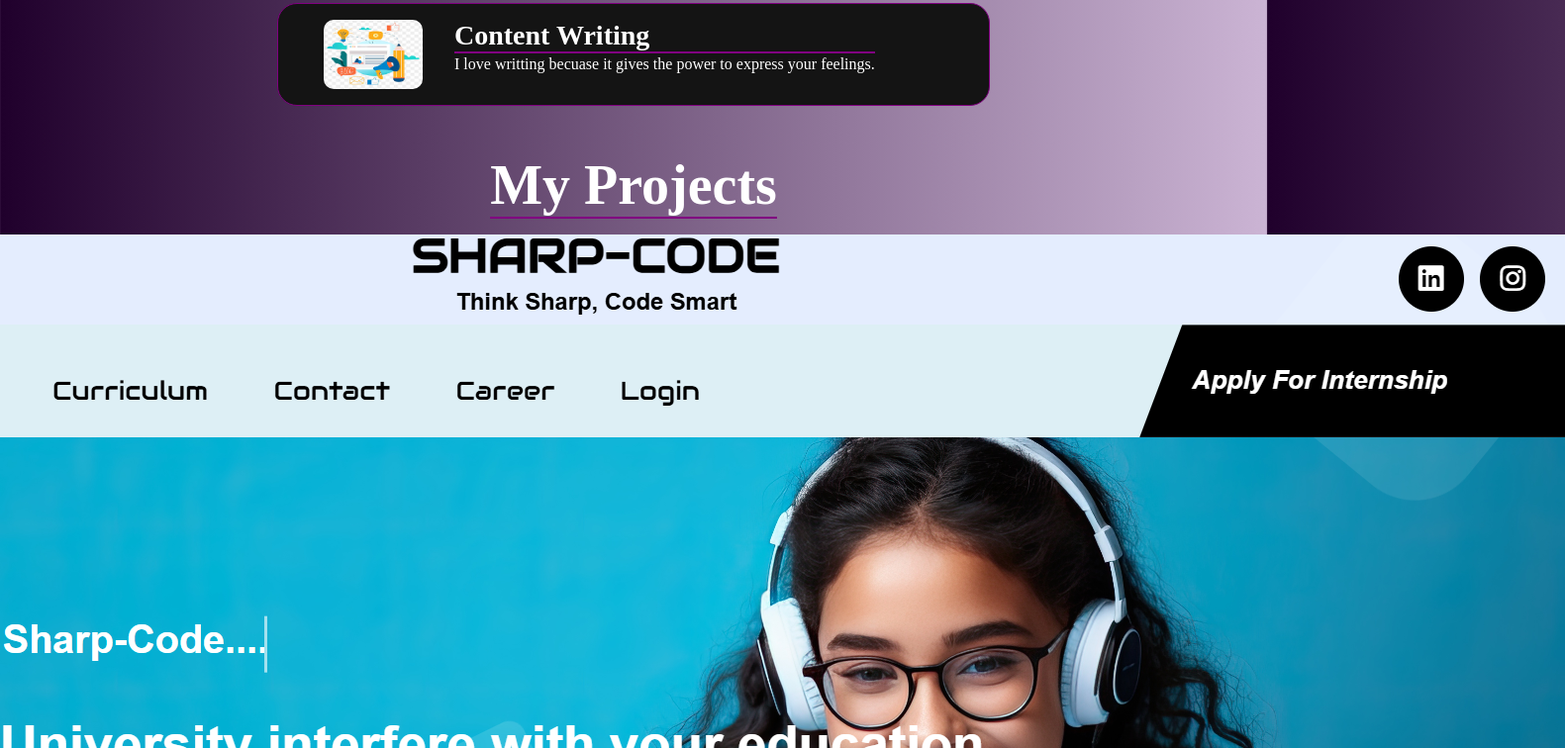
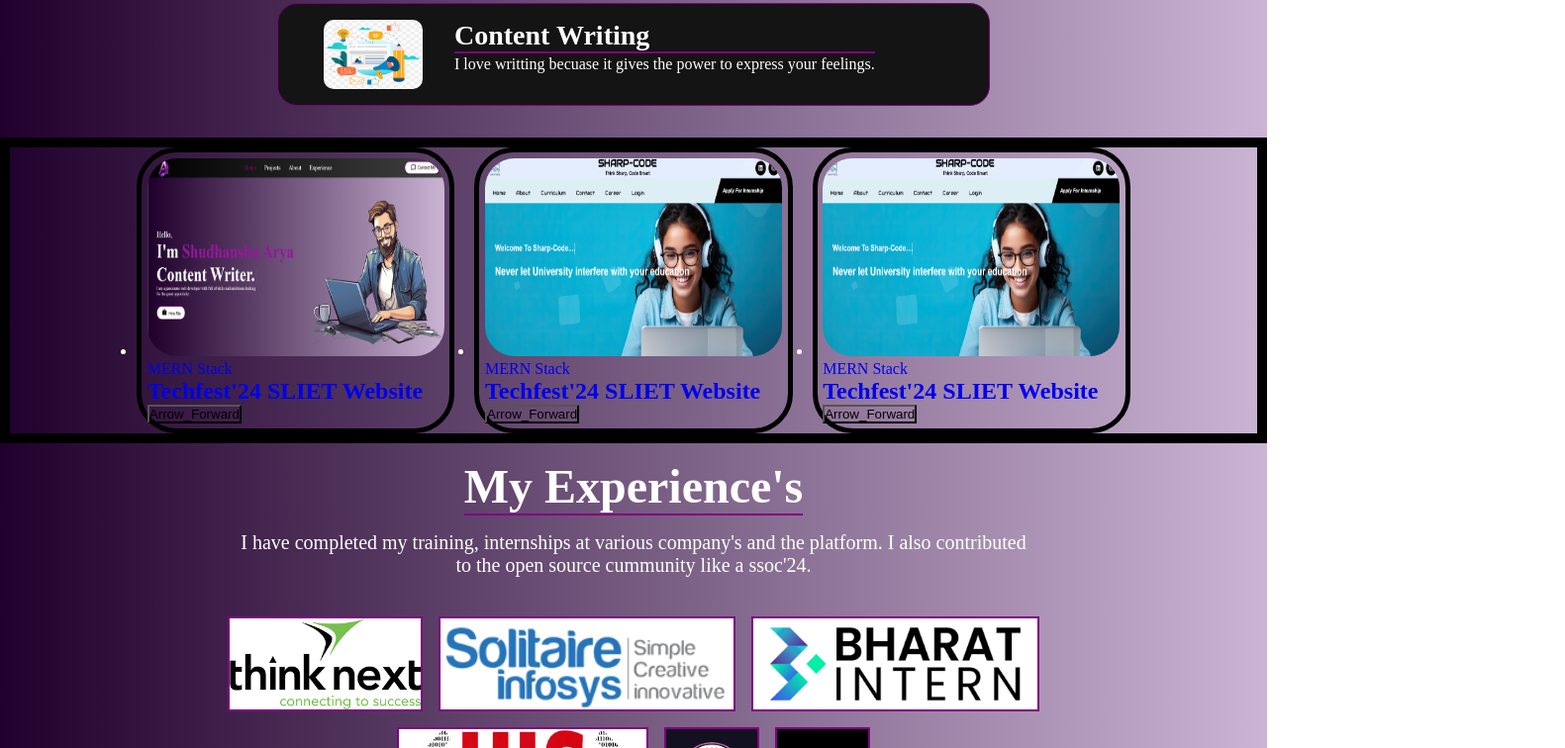
Before and after one commit to Shudhanshuarya09/Portfolio-react, a React (Create React App) app: page / in a window 1280 px wide. Shown: the part 2060-2816 px from the top of the page at 99% size, 1581 px wide, since content can reach past the window. Built offline with nearby package versions, Linux system fonts and the light colour scheme.

Commit message:
structure ready

```diff
--- a/src/components/Works/work.css
+++ b/src/components/Works/work.css
@@ -1,4 +1,4 @@
-#works{
+/* #works{
   margin: 0 auto;
   min-height: calc(100vh-4rem);
   width: 100vw;
@@ -23,15 +23,15 @@
   display: flex;
   align-items: center;
   justify-content: center;
-  width: 100vw;
-  max-width: 50rem;
+  width: 10vw;
+  max-width: 10rem;
   flex-wrap: wrap;
   object-fit: contain;
 }
 .worksImage{
 
   height: 15rem;
- /* max-width: 70rem; */
+
 
   margin: 0.5rem;
 
@@ -52,18 +52,38 @@
   border: 2px solid purple;
 }
 .worksImage:hover{
-  /* transition: cubic-bezier(0.175, 0.82, 0.165, 1); */
+
   cursor: pointer;
+} */
+
+/* * {
+  margin: 0;
+  padding: 10px;
+  box-sizing: border-box;
+} */
+#works {
 }
-
-.container{
-  margin: 0;
-  padding: 0;
-  box-sizing: border-box;
+.card-wrapper {
+  border: solid black 10px;
+}
+.card-list {
   display: flex;
   align-items: center;
   justify-content: center;
-  min-height: 100vh;
-  background-color: blueviolet;
+  gap: 1.25rem;
+}
 
+.card-item {
+  /* width: 50px;  */
+  max-height: 500px;
+  border: solid black 5px;
+  border-radius: 40px;
+  padding: 0.35rem;
 }
+.card-link {
+}
+.card-image {
+  height: 200px;
+  width: 300px;
+  border-radius: 30px;
+}
--- a/src/components/Works/work.js
+++ b/src/components/Works/work.js
@@ -3,36 +3,64 @@
 
 const Work = () => {
   return (
-    <section id="works">
-      <h1 className="worksTitle">My Projects</h1>
-      <span className="worksDesc"></span>
-      {/* <div className="worksImages">
-      <img src="/Images/P2.png" alt="" className="worksImage" />
-        <img src="/Images/P1.png" alt="" className="worksImage" />
+    // <section id="works">
+    //   <h1 className="worksTitle">My Projects</h1>
+    //   <span className="worksDesc"></span>
+    //   <div className="worksImages">
+    //   <img src="/Images/P2.png" alt="" className="worksImage" />
+    //     <img src="/Images/P1.png" alt="" className="worksImage" />
 
-        <img src="/assets/portfolio-3.png" alt="" className="worksImage" />
-        <img src="/assets/portfolio-4.png" alt="" className="worksImage" />
-        <img src="/assets/portfolio-5.png" alt="" className="worksImage" />
+    //     <img src="/Images/P2.png" alt="" className="worksImage" />
+    //     <img src="/Images/P1.png" alt="" className="worksImage" />
+    //     <img src="/Images/P2.png" alt="" className="worksImage" />
 
-      </div> */}
+    //   </div>
 
-      <div className="container">
+
+
+    //   <button className="worksBtn">See More</button>
+    // </section>
+
+
+      <div id="works">
         <div className="card-wrapper">
           <ul className="card-list">
+
+
             <li className="card-item">
               <a href="#" className="card-link">
-                <img src="Images/P2.png" alt="card-image" className="card-image"/>
+                <img src="/Images/P1.png" alt="card-image" className="card-image"/>
                 <p className="badge">MERN Stack</p>
                 <h2 className="card-title"> Techfest'24 SLIET Website </h2>
                 <button className="card-button">Arrow_Forward</button>
               </a>
             </li>
+            <li className="card-item">
+              <a href="#" className="card-link">
+                <img src="/Images/P2.png" alt="card-image" className="card-image"/>
+                <p className="badge">MERN Stack</p>
+                <h2 className="card-title"> Techfest'24 SLIET Website </h2>
+                <button className="card-button">Arrow_Forward</button>
+              </a>
+            </li>
+
+            <li className="card-item">
+              <a href="#" className="card-link">
+                <img src="/Images/P2.png" alt="card-image" className="card-image"/>
+                <p className="badge">MERN Stack</p>
+                <h2 className="card-title"> Techfest'24 SLIET Website </h2>
+                <button className="card-button">Arrow_Forward</button>
+              </a>
+            </li>
+
+
+
+
+
           </ul>
         </div>
       </div>
 
-      <button className="worksBtn">See More</button>
-    </section>
   );
 };
 
```
